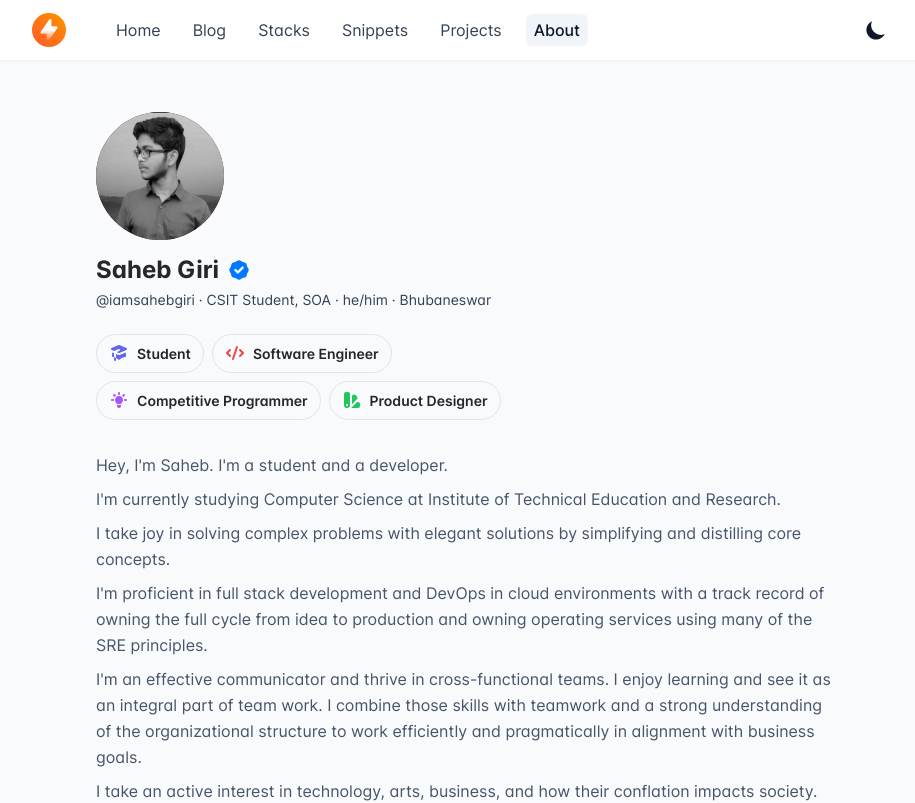
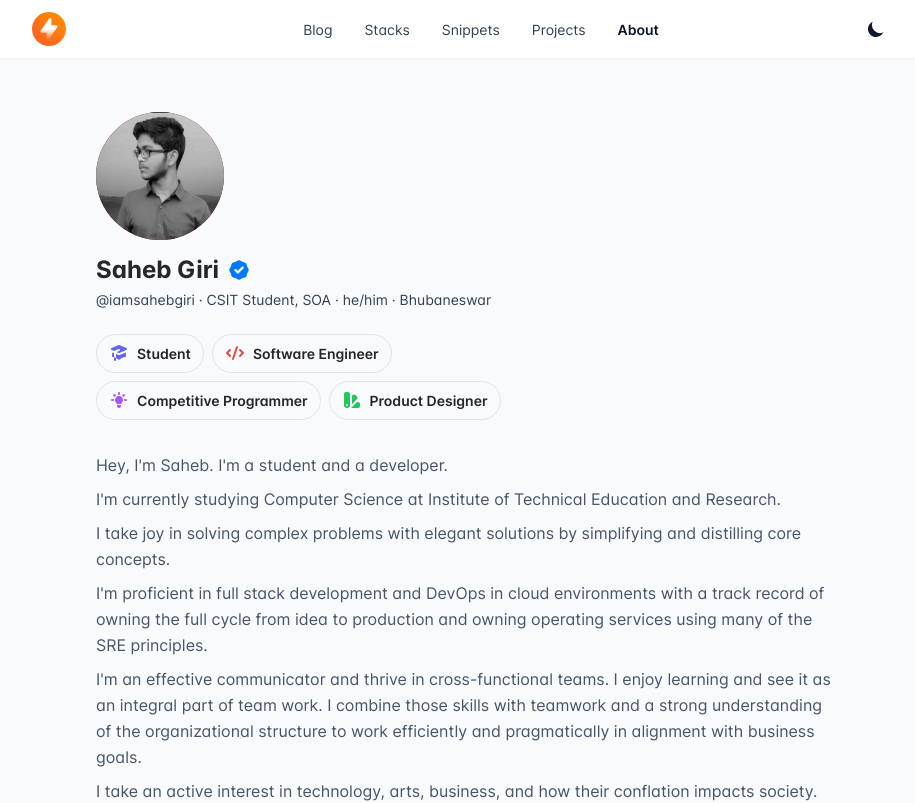
Before and after one commit to iamsahebgiri/iamsahebgiri, a Next.js app: page /about in a window 1280 px wide. Shown: the top 803 px of the page, without its empty margins (176-1091 px from the left). Built offline with nearby package versions, Linux system fonts and the light colour scheme; a small style sheet from the web is missing.

Commit message:
style: :lipstick: update header and fixed UI

```diff
--- a/components/DarkModeButton.tsx
+++ b/components/DarkModeButton.tsx
@@ -9,7 +9,7 @@ const DarkModeButton = () => {
       rounded="full"
       variant="ghost"
       aria-label="Toggle dark mode"
-      icon={<Icon h="6" w="6" as={colorMode === 'light' ? HiMoon : HiSun} />}
+      icon={<Icon h="5" w="5" as={colorMode === 'light' ? HiMoon : HiSun} />}
       _focus={{ boxShadow: 'none' }}
     />
   );
--- a/components/Header.tsx
+++ b/components/Header.tsx
@@ -35,10 +35,11 @@ const HeaderLink = ({ name, href }) => {
   return (
     <NextLink href={href} passHref>
       <Link borderRadius="md" p="0.5">
-        <Box bg={isActive && bgColor} py={1} px={2} rounded="md">
+        <Box py={1} px={2} rounded="md">
           <Text
+            fontSize="sm"
             color={isActive ? textColorLight : textColorDark}
-            fontWeight={isActive ? 'medium' : 'normal'}
+            fontWeight={isActive ? 'semibold' : 'normal'}
           >
             {name}
           </Text>
@@ -98,13 +99,12 @@ export default function Header() {
                 </Link>
               </NextLink>
             </Flex>
-
-            <HStack ml="10" spacing="3" display={['none', 'none', 'flex']}>
-              {navLinks.map((link) => (
-                <HeaderLink key={link.href} href={link.href} name={link.name} />
-              ))}
-            </HStack>
           </Flex>
+          <HStack ml="10" spacing="3" display={['none', 'none', 'flex']}>
+            {navLinks.map((link) => (
+              <HeaderLink key={link.href} href={link.href} name={link.name} />
+            ))}
+          </HStack>
           <DarkModeButton />
         </Flex>
       </Container>
--- a/data/navLinks.json
+++ b/data/navLinks.json
@@ -1,8 +1,4 @@
 [
-  {
-    "name": "Home",
-    "href": "/"
-  },
   {
     "name": "Blog",
     "href": "/overthoughts"
```
